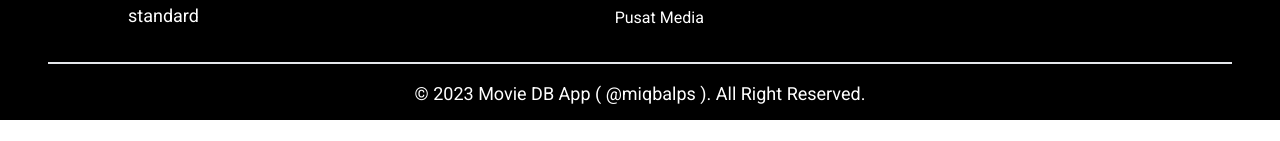
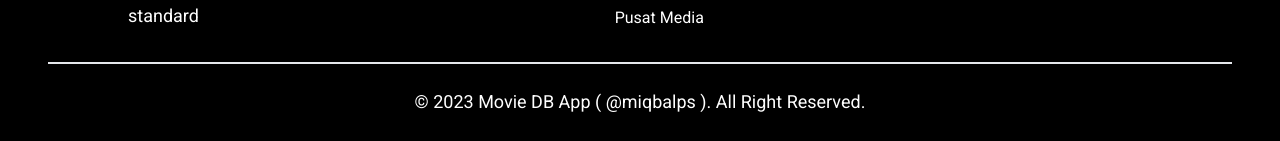
Before and after one commit to miqbalps/movie-db-app, a Next.js app: page / in a window 1280 px wide. Shown: the part 2456-2597 px from the top of the page. Before the commit the page ends 2576 px from the top, so only its background shows below. Built offline with nearby package versions, Linux system fonts and the light colour scheme; no server answers.

Commit message:
add copyright

```diff
--- a/src/app/components/Footer.jsx
+++ b/src/app/components/Footer.jsx
@@ -83,7 +83,7 @@
         </div>
       </div>
       <div>
-        <p className="text-white text-lg text-center border-t-2 pt-4 mt-8">
+        <p className="text-white text-lg text-center border-t-2 py-6 pb-4 mt-8">
           &copy; {today.getFullYear()} Movie DB App &#40;{" "}
           <Link
             href={"https://github.com/miqbalps/movie-db-app"}
```
